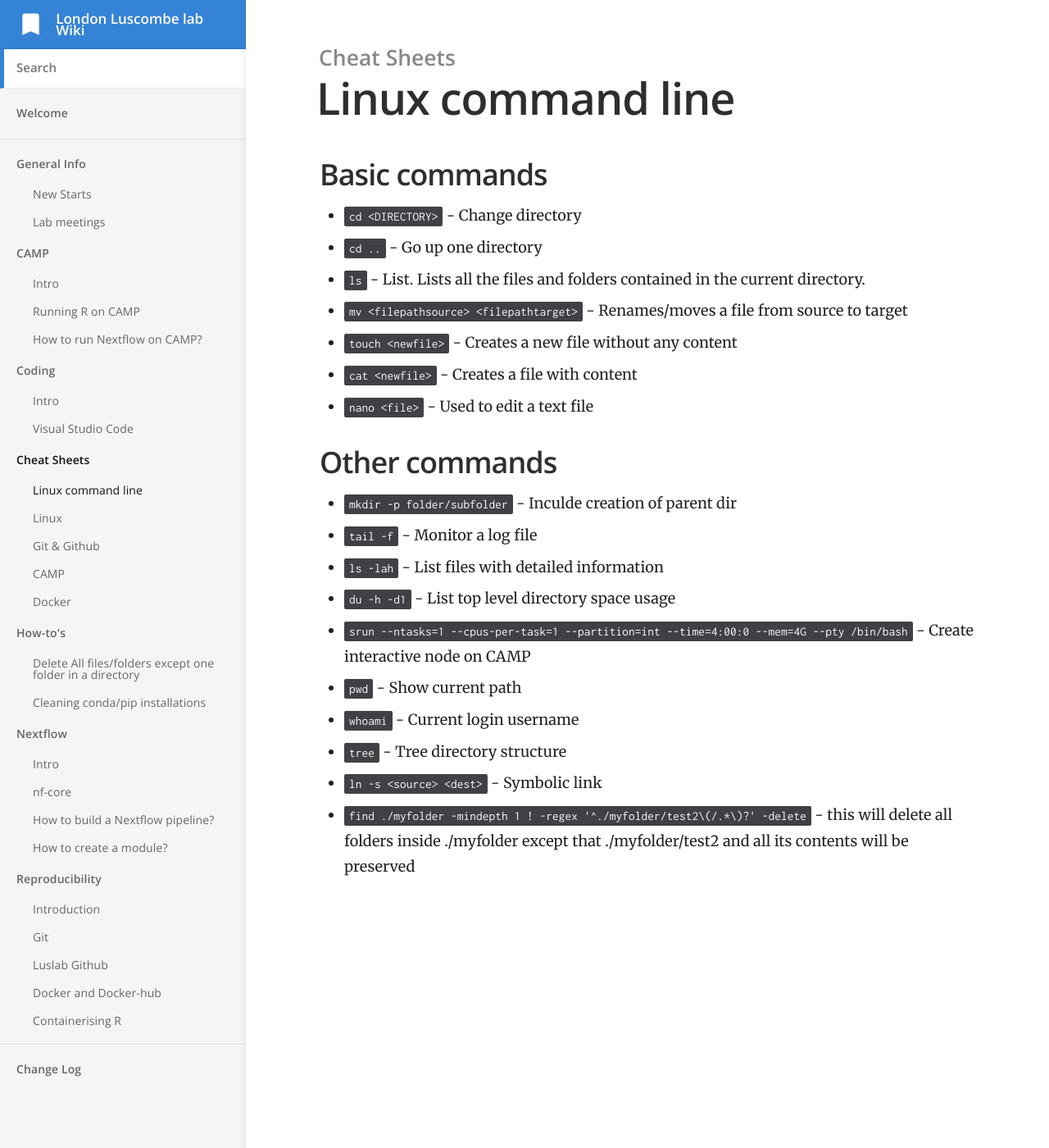
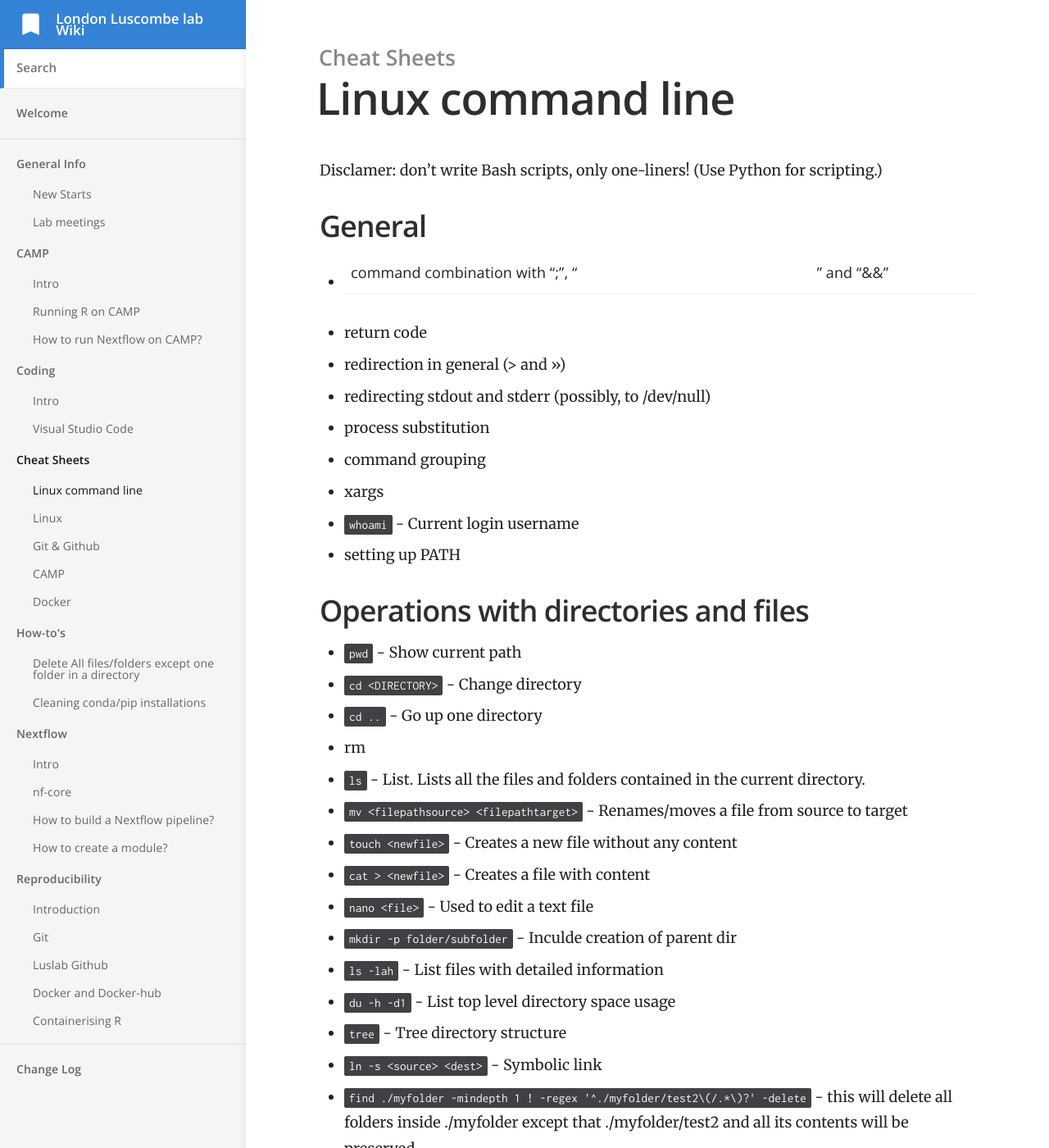
Before and after one commit to luslab/luslab.github.io, a Jekyll site: the page built from _docs/cheat-sheets/linux_command_line.md, in a window 1280 px wide and 1400 px high. Shown: the whole window at 82% size. Built offline with Jekyll 4.4.1, drawn with Linux system fonts in a browser that asks for light colours; some of the changed text lies outside the part shown.

Commit message:
Drafted full outline of Linux command line page

```diff
--- a/_docs/cheat-sheets/linux_command_line.md
+++ b/_docs/cheat-sheets/linux_command_line.md
@@ -4,24 +4,58 @@ category: Cheat Sheets
 order: 1
 ---
 
-## Basic commands
+Disclamer: don't write Bash scripts, only one-liners! (Use Python for scripting.)
+
+## General
+- command combination with ";", "|" and "&&"
+- return code
+- redirection in general (> and >>)
+- redirecting stdout and stderr (possibly, to /dev/null)
+- process substitution
+- command grouping
+- xargs
+- `whoami` - Current login username
+- setting up PATH
+
+## Operations with directories and files
+- `pwd` - Show current path
 - `cd <DIRECTORY>` - Change directory
 - `cd ..` - Go up one directory
+- rm
 - `ls` - List. Lists all the files and folders contained in the current directory.
 - `mv <filepathsource> <filepathtarget>` - Renames/moves a file from source to target
 - `touch <newfile>` - Creates a new file without any content
-- `cat <newfile>` - Creates a file with content
+- `cat > <newfile>` - Creates a file with content
 - `nano <file>` - Used to edit a text file
-
-
-## Other commands
 - `mkdir -p folder/subfolder` - Inculde creation of parent dir
-- `tail -f` - Monitor a log file
 - `ls -lah` - List files with detailed information
 - `du -h -d1` - List top level directory space usage
-- `srun --ntasks=1 --cpus-per-task=1 --partition=int --time=4:00:0 --mem=4G --pty /bin/bash` - Create interactive node on CAMP
-- `pwd` - Show current path
-- `whoami` - Current login username
 - `tree` - Tree directory structure
 - `ln -s <source> <dest>` - Symbolic link
 - `find ./myfolder -mindepth 1 ! -regex '^./myfolder/test2\(/.*\)?' -delete` - this will delete all folders inside ./myfolder except that ./myfolder/test2 and all its contents will be preserved
+- stat
+- cp
+- vim
+
+## Viewing and comparing files
+- `tail -f` - Monitor a log file
+- head
+- less
+- more
+- wc
+- grep
+- diff
+- comm
+
+## Editing and summarising files
+- awk (disclaimer: it's a language, not just a command, but please don't write scripts in AWK, only short one-liners)
+- sed (disclaimer: it's a language, not just a command, but please don't write scripts in sed, only short one-liners)
+- tr
+- sort
+- uniq
+- cut
+- paste
+- shuffle
+
+## Other commands
+- `srun --ntasks=1 --cpus-per-task=1 --partition=int --time=4:00:0 --mem=4G --pty /bin/bash` - Create interactive node on CAMP
```
